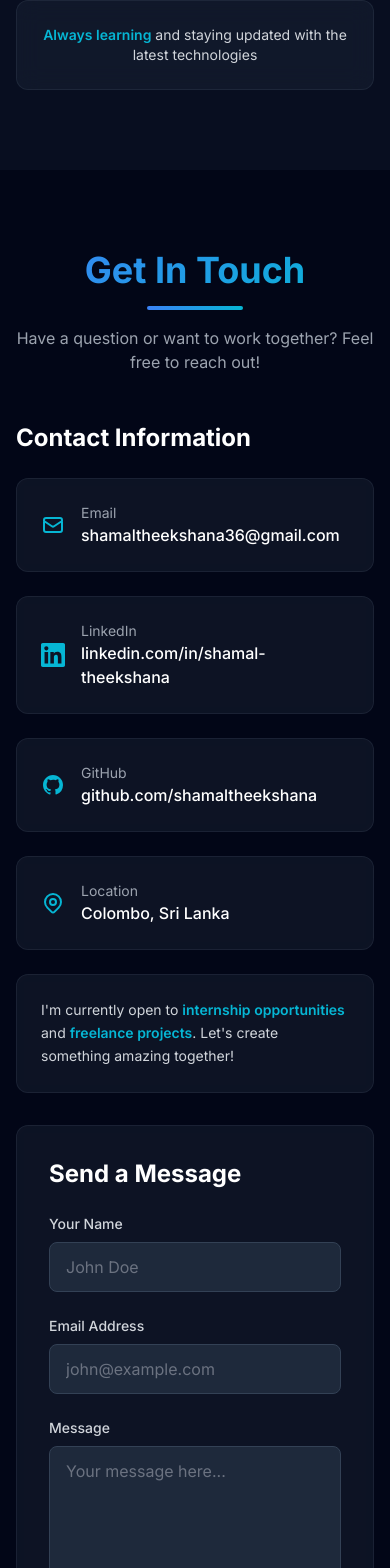
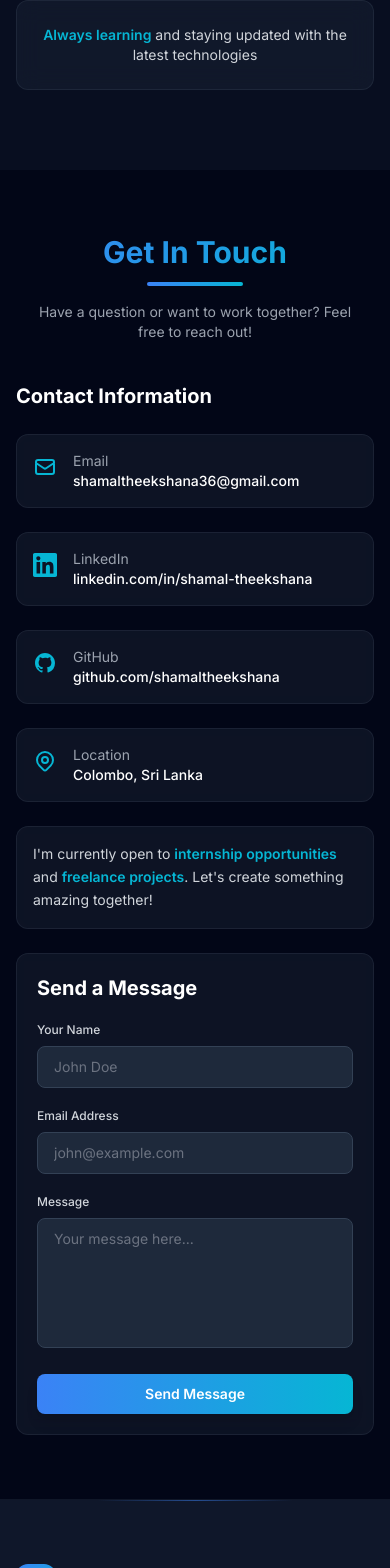
Before and after one commit to shamal35/MY-PORTFOLIO, a React (Vite) app: page / in a window 390 px wide. Shown: the part 9418-10986 px from the top of the page. Built offline with nearby package versions, Linux system fonts and the light colour scheme.

Commit message:
Refactor Contact component styles for improved responsiveness and layout; adjust padding, font sizes, and spacing

```diff
--- a/public/form.html
+++ b/public/form.html
@@ -22,8 +22,10 @@
       justify-content: center;
       background: #0f0f1a;
       font-family: 'Poppins', sans-serif;
-      overflow: hidden;
+      overflow-x: hidden;
+      overflow-y: auto;
       position: relative;
+      padding: 1rem;
     }
 
     /* Animated gradient background */
@@ -108,6 +110,7 @@
 
     .container {
       text-align: center;
+      width: min(100%, 560px);
       padding: 2rem;
       animation: fadeInUp 1s ease-out;
       position: relative;
@@ -130,6 +133,7 @@
       border: 1px solid rgba(255, 255, 255, 0.1);
       border-radius: 32px;
       padding: 3.5rem 3rem;
+      width: 100%;
       max-width: 480px;
       backdrop-filter: blur(20px);
       position: relative;
@@ -217,7 +221,7 @@
 
     h1 {
       color: #ffffff;
-      font-size: 2.25rem;
+      font-size: clamp(1.8rem, 4vw, 2.25rem);
       margin-bottom: 0.5rem;
       font-weight: 800;
       background: linear-gradient(135deg, #ffffff 0%, #a78bfa 100%);
@@ -409,6 +413,118 @@
         opacity: 0;
       }
     }
+
+    @media (max-width: 768px) {
+      body {
+        align-items: flex-start;
+        padding: 1.25rem 0.9rem;
+      }
+
+      .container {
+        padding: 0;
+      }
+
+      .card {
+        border-radius: 24px;
+        padding: 2.4rem 1.6rem;
+      }
+
+      .avatar {
+        width: 84px;
+        height: 84px;
+        margin-bottom: 1.1rem;
+      }
+
+      .avatar-emoji {
+        font-size: 2.4rem;
+      }
+
+      .greeting {
+        font-size: 0.8rem;
+        letter-spacing: 2.2px;
+      }
+
+      .description {
+        font-size: 0.95rem;
+        line-height: 1.65;
+        margin-bottom: 1.5rem;
+      }
+
+      .highlight {
+        padding: 0.85rem 1rem;
+        margin-bottom: 1.5rem;
+      }
+
+      .orb {
+        filter: blur(65px);
+      }
+
+      .orb-1,
+      .orb-2 {
+        width: 380px;
+        height: 380px;
+      }
+
+      .orb-3 {
+        width: 280px;
+        height: 280px;
+      }
+    }
+
+    @media (max-width: 480px) {
+      body {
+        padding: 1rem 0.7rem;
+      }
+
+      .card {
+        border-radius: 20px;
+        padding: 2rem 1.1rem;
+      }
+
+      h1 {
+        font-size: 1.65rem;
+      }
+
+      .badge {
+        padding: 0.42rem 0.8rem;
+        margin: 0.9rem 0 1.2rem;
+      }
+
+      .badge-text,
+      .highlight-text,
+      .status,
+      .description {
+        font-size: 0.86rem;
+      }
+
+      .countdown {
+        font-size: 1.3rem;
+      }
+
+      .floating-icon {
+        font-size: 1.15rem;
+      }
+
+      .footer-text {
+        font-size: 0.7rem;
+      }
+    }
+
+    @media (max-height: 740px) {
+      body {
+        align-items: flex-start;
+      }
+
+      .container {
+        padding-top: 0.75rem;
+        padding-bottom: 0.75rem;
+      }
+
+      .card {
+        padding-top: 2rem;
+        padding-bottom: 2rem;
+      }
+    }
   </style>
 </head>
 <body>
--- a/src/components/Contact.jsx
+++ b/src/components/Contact.jsx
@@ -68,7 +68,7 @@ const Contact = () => {
   ];
 
   return (
-    <section id="contact" className="py-20 px-4 sm:px-6 lg:px-8">
+    <section id="contact" className="py-16 px-4 sm:py-20 sm:px-6 lg:px-8">
       <div className="max-w-6xl mx-auto">
         {/* Section title */}
         <motion.div
@@ -76,18 +76,18 @@ const Contact = () => {
           whileInView={{ opacity: 1, y: 0 }}
           viewport={{ once: true }}
           transition={{ duration: 0.6 }}
-          className="text-center mb-12"
+          className="text-center mb-10 sm:mb-12"
         >
-          <h2 className="text-4xl sm:text-5xl font-bold gradient-text mb-4">
+          <h2 className="text-3xl sm:text-5xl font-bold gradient-text mb-3 sm:mb-4">
             Get In Touch
           </h2>
           <div className="w-24 h-1 bg-gradient-to-r from-primary to-accent mx-auto rounded-full"></div>
-          <p className="text-gray-400 mt-4 max-w-2xl mx-auto">
+          <p className="text-gray-400 text-sm sm:text-base mt-4 max-w-2xl mx-auto px-2 sm:px-0">
             Have a question or want to work together? Feel free to reach out!
           </p>
         </motion.div>
 
-        <div className="grid lg:grid-cols-2 gap-8">
+        <div className="grid lg:grid-cols-2 gap-6 lg:gap-8">
           {/* Contact Information */}
           <motion.div
             initial={{ opacity: 0, x: -30 }}
@@ -96,7 +96,7 @@ const Contact = () => {
             transition={{ duration: 0.6 }}
             className="space-y-6"
           >
-            <h3 className="text-2xl font-bold text-white mb-6">
+            <h3 className="text-xl sm:text-2xl font-bold text-white mb-4 sm:mb-6">
               Contact Information
             </h3>
 
@@ -111,14 +111,14 @@ const Contact = () => {
                 viewport={{ once: true }}
                 transition={{ delay: index * 0.1 }}
                 whileHover={{ x: 5 }}
-                className="glass glass-hover rounded-xl p-6 flex items-center gap-4 group cursor-pointer"
+                className="glass glass-hover rounded-xl p-4 sm:p-6 flex items-start sm:items-center gap-4 group cursor-pointer"
               >
-                <div className="text-accent group-hover:scale-110 transition-transform duration-200">
+                <div className="text-accent group-hover:scale-110 transition-transform duration-200 shrink-0 mt-1 sm:mt-0">
                   {info.icon}
                 </div>
-                <div>
+                <div className="min-w-0">
                   <p className="text-gray-400 text-sm">{info.label}</p>
-                  <p className="text-white font-medium group-hover:text-accent transition-colors duration-200">
+                  <p className="text-white text-sm sm:text-base font-medium group-hover:text-accent transition-colors duration-200 break-all sm:break-normal">
                     {info.value}
                   </p>
                 </div>
@@ -131,7 +131,7 @@ const Contact = () => {
               whileInView={{ opacity: 1 }}
               viewport={{ once: true }}
               transition={{ delay: 0.4 }}
-              className="glass rounded-xl p-6 mt-8"
+              className="glass rounded-xl p-4 sm:p-6 mt-6 sm:mt-8"
             >
               <p className="text-gray-300 text-sm leading-relaxed">
                 I'm currently open to <span className="text-accent font-semibold">internship opportunities</span> and{' '}
@@ -146,16 +146,16 @@ const Contact = () => {
             whileInView={{ opacity: 1, x: 0 }}
             viewport={{ once: true }}
             transition={{ duration: 0.6 }}
-            className="glass rounded-xl p-8"
+            className="glass rounded-xl p-5 sm:p-8"
           >
-            <h3 className="text-2xl font-bold text-white mb-6">
+            <h3 className="text-xl sm:text-2xl font-bold text-white mb-5 sm:mb-6">
               Send a Message
             </h3>
 
-            <form onSubmit={handleSubmit} className="space-y-6">
+            <form onSubmit={handleSubmit} className="space-y-5 sm:space-y-6">
               {/* Name input */}
               <div>
-                <label htmlFor="name" className="block text-sm font-medium text-gray-300 mb-2">
+                <label htmlFor="name" className="block text-xs sm:text-sm font-medium text-gray-300 mb-2">
                   Your Name
                 </label>
                 <input
@@ -165,14 +165,14 @@ const Contact = () => {
                   value={formData.name}
                   onChange={handleChange}
                   required
-                  className="w-full px-4 py-3 bg-slate-800 border border-slate-700 rounded-lg text-white placeholder-gray-500 focus:outline-none focus:border-primary transition-colors duration-200"
+                  className="w-full px-4 py-2.5 sm:py-3 bg-slate-800 border border-slate-700 rounded-lg text-white text-sm sm:text-base placeholder-gray-500 focus:outline-none focus:border-primary transition-colors duration-200"
                   placeholder="John Doe"
                 />
               </div>
 
               {/* Email input */}
               <div>
-                <label htmlFor="email" className="block text-sm font-medium text-gray-300 mb-2">
+                <label htmlFor="email" className="block text-xs sm:text-sm font-medium text-gray-300 mb-2">
                   Email Address
                 </label>
                 <input
@@ -182,14 +182,14 @@ const Contact = () => {
                   value={formData.email}
                   onChange={handleChange}
                   required
-                  className="w-full px-4 py-3 bg-slate-800 border border-slate-700 rounded-lg text-white placeholder-gray-500 focus:outline-none focus:border-primary transition-colors duration-200"
+                  className="w-full px-4 py-2.5 sm:py-3 bg-slate-800 border border-slate-700 rounded-lg text-white text-sm sm:text-base placeholder-gray-500 focus:outline-none focus:border-primary transition-colors duration-200"
                   placeholder="john@example.com"
                 />
               </div>
 
               {/* Message input */}
               <div>
-                <label htmlFor="message" className="block text-sm font-medium text-gray-300 mb-2">
+                <label htmlFor="message" className="block text-xs sm:text-sm font-medium text-gray-300 mb-2">
                   Message
                 </label>
                 <textarea
@@ -198,8 +198,8 @@ const Contact = () => {
                   value={formData.message}
                   onChange={handleChange}
                   required
-                  rows="5"
-                  className="w-full px-4 py-3 bg-slate-800 border border-slate-700 rounded-lg text-white placeholder-gray-500 focus:outline-none focus:border-primary transition-colors duration-200 resize-none"
+                  rows="4"
+                  className="w-full px-4 py-2.5 sm:py-3 min-h-[130px] sm:min-h-[160px] bg-slate-800 border border-slate-700 rounded-lg text-white text-sm sm:text-base placeholder-gray-500 focus:outline-none focus:border-primary transition-colors duration-200 resize-none"
                   placeholder="Your message here..."
                 ></textarea>
               </div>
@@ -209,7 +209,7 @@ const Contact = () => {
                 type="submit"
                 whileHover={{ scale: 1.02 }}
                 whileTap={{ scale: 0.98 }}
-                className="w-full px-6 py-3 bg-gradient-to-r from-primary to-accent rounded-lg font-semibold text-white shadow-lg glow-hover transition-all duration-300"
+                className="w-full px-6 py-2.5 sm:py-3 bg-gradient-to-r from-primary to-accent rounded-lg text-sm sm:text-base font-semibold text-white shadow-lg glow-hover transition-all duration-300"
               >
                 Send Message
               </motion.button>
```
